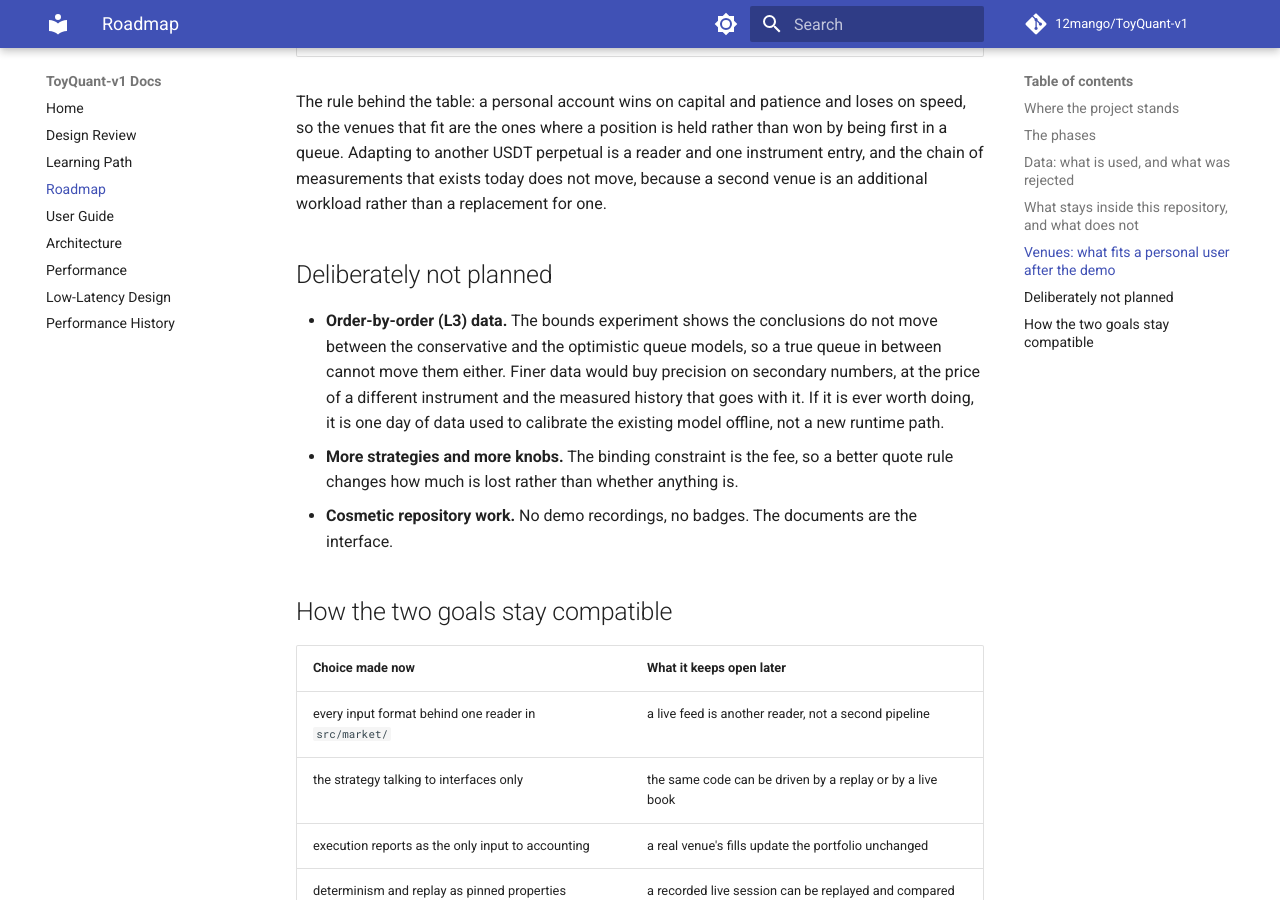
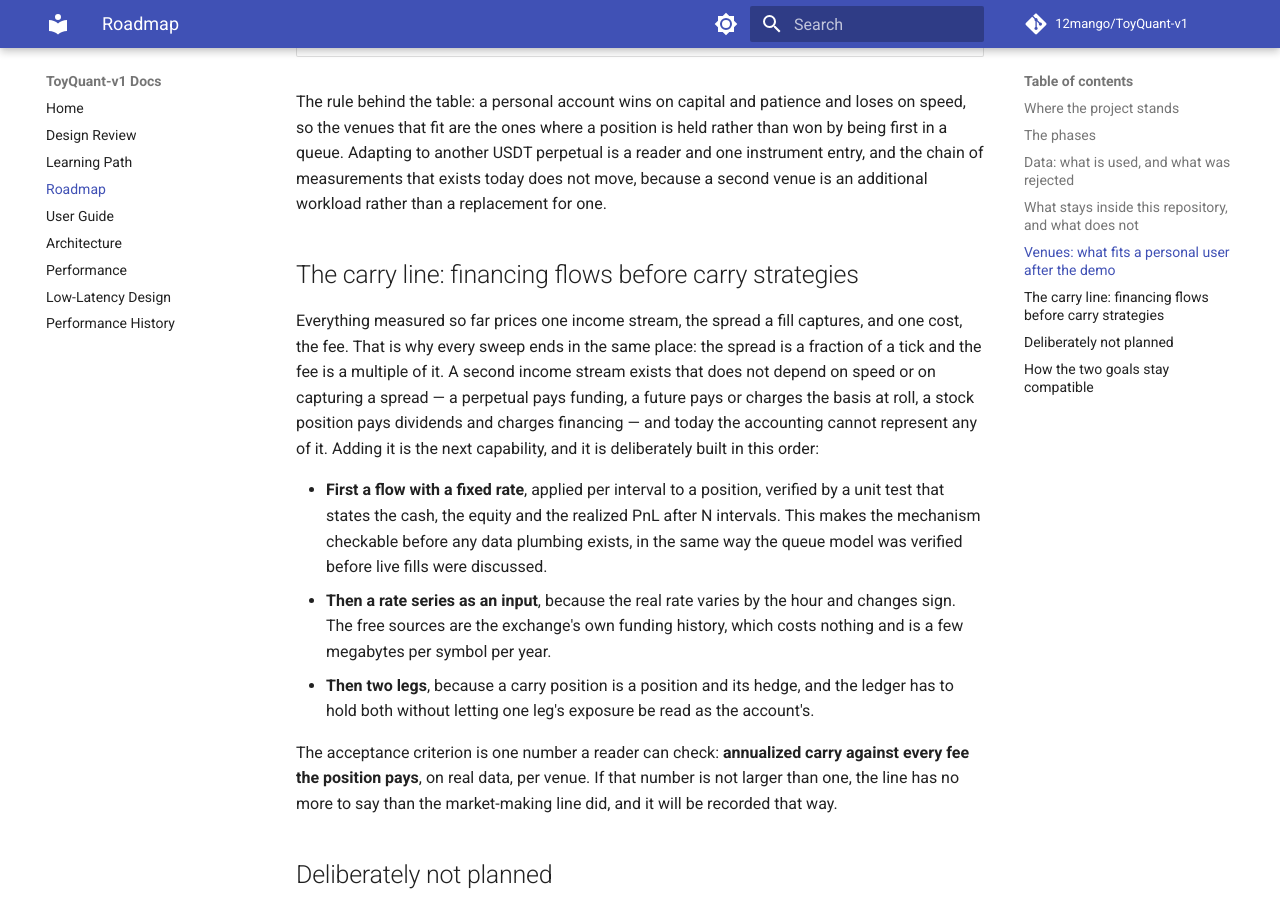
Before and after one commit to 12mango/ToyQuant-v1, an MkDocs documentation site: the page built from docs/ROADMAP.md, in a window 1280 px wide and 900 px high, scrolled down 3827 px. Built offline with MkDocs 1.6.1 and Material for MkDocs 9.7.7, drawn with Linux system fonts in a browser that asks for light colours; comment, search, counter and statistics services are not loaded.

Commit message:
docs: Scope the carry line: the flow first, then the rate series, then two legs

```diff
--- a/docs/ROADMAP.md
+++ b/docs/ROADMAP.md
@@ -78,6 +78,26 @@ that fit are the ones where a position is held rather than won by being first in
 USDT perpetual is a reader and one instrument entry, and the chain of measurements that exists today does not
 move, because a second venue is an additional workload rather than a replacement for one.
 
+## The carry line: financing flows before carry strategies
+
+Everything measured so far prices one income stream, the spread a fill captures, and one cost, the fee. That is why
+every sweep ends in the same place: the spread is a fraction of a tick and the fee is a multiple of it. A second
+income stream exists that does not depend on speed or on capturing a spread — a perpetual pays funding, a future
+pays or charges the basis at roll, a stock position pays dividends and charges financing — and today the accounting
+cannot represent any of it. Adding it is the next capability, and it is deliberately built in this order:
+
+* **First a flow with a fixed rate**, applied per interval to a position, verified by a unit test that states the
+  cash, the equity and the realized PnL after N intervals. This makes the mechanism checkable before any data
+  plumbing exists, in the same way the queue model was verified before live fills were discussed.
+* **Then a rate series as an input**, because the real rate varies by the hour and changes sign. The free sources are
+  the exchange's own funding history, which costs nothing and is a few megabytes per symbol per year.
+* **Then two legs**, because a carry position is a position and its hedge, and the ledger has to hold both without
+  letting one leg's exposure be read as the account's.
+
+The acceptance criterion is one number a reader can check: **annualized carry against every fee the position pays**,
+on real data, per venue. If that number is not larger than one, the line has no more to say than the market-making
+line did, and it will be recorded that way.
+
 ## Deliberately not planned
 
 * **Order-by-order (L3) data.** The bounds experiment shows the conclusions do not move between the
```
